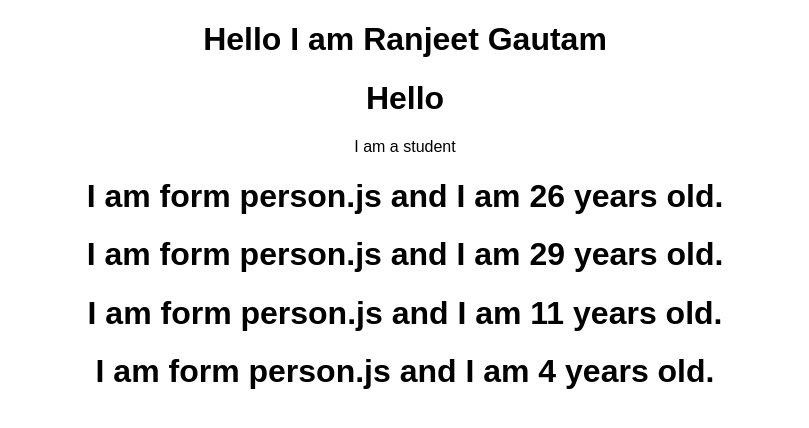
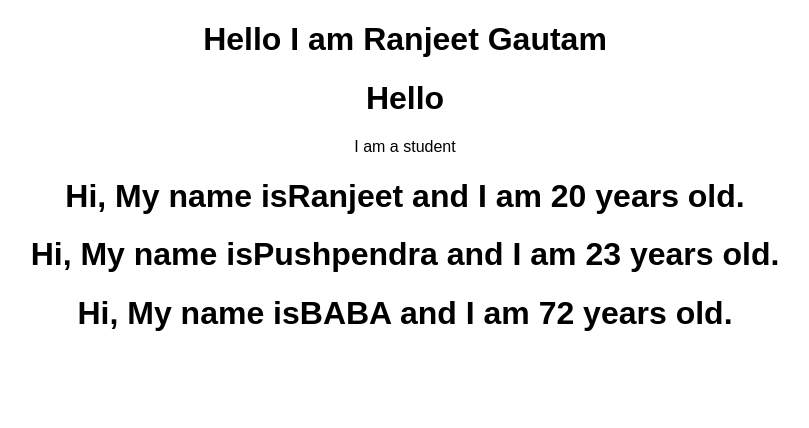
Before and after one commit to ranjeet2003/react-udemy-Burger-Project, a React (Create React App) app: page / in a window 1280 px wide. Shown: the top 428 px of the page, without its empty margins (235-1044 px from the left). Built offline with nearby package versions, Linux system fonts and the light colour scheme.

Commit message:
passing information using pros

```diff
--- a/src/App.js
+++ b/src/App.js
@@ -9,11 +9,9 @@ class App extends Component {
         <h1>Hello I am Ranjeet Gautam</h1>
         <h1>Hello</h1>
         <p>I am a student</p>
-        <Person />
-        <Person />
-        <Person />
-        <Person />
-
+        <Person name="Ranjeet" age="20"></Person>
+        <Person name="Pushpendra" age="23"></Person>
+        <Person name="BABA" age="72"></Person>
       </div>
     );
   }
--- a/src/Person/Person.js
+++ b/src/Person/Person.js
@@ -1,6 +1,6 @@
 import React from 'react';
 
-const person = () => {
-return <h1>I am form person.js and I am { Math.floor( Math.random() *30 ) } years old.</h1>
+const person = (props) => {
+return <h1>Hi, My name is{ props.name } and I am { props.age } years old.</h1>
 };
  export default person;
```
